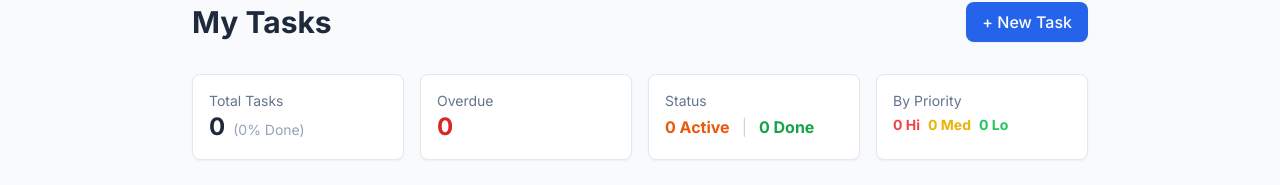
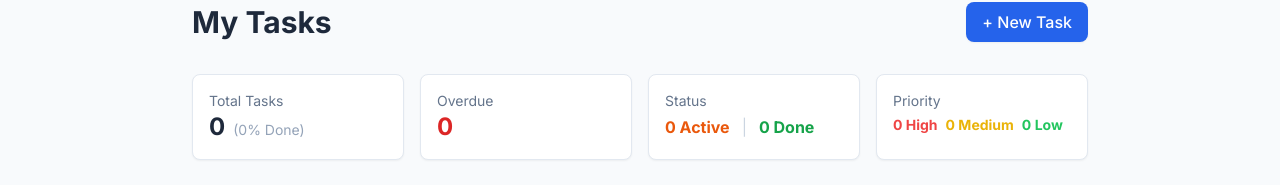
Before and after one commit to muhammadhassan-cwit/task-dashboard, a Next.js app: page /tasks in a window 1280 px wide. Shown: the part 104-289 px from the top of the page. Built offline with nearby package versions, Linux system fonts and the light colour scheme.

Commit message:
fix: update priority dashboard labels to full text

```diff
--- a/app/tasks/page.tsx
+++ b/app/tasks/page.tsx
@@ -169,11 +169,11 @@ export default function TasksPage() {
             </div>
         </div>
         <div className="bg-white dark:bg-slate-800 p-4 rounded-lg shadow-sm border border-slate-200 dark:border-slate-700">
-            <div className="text-slate-500 dark:text-slate-400 text-sm">By Priority</div>
+            <div className="text-slate-500 dark:text-slate-400 text-sm">Priority</div>
             <div className="flex gap-2 mt-1 text-sm font-bold">
-                <span className="text-red-500">{stats.high} Hi</span>
-                <span className="text-yellow-500">{stats.medium} Med</span>
-                <span className="text-green-500">{stats.low} Lo</span>
+                <span className="text-red-500">{stats.high} High</span>
+                <span className="text-yellow-500">{stats.medium} Medium</span>
+                <span className="text-green-500">{stats.low} Low</span>
             </div>
         </div>
       </div>
```
